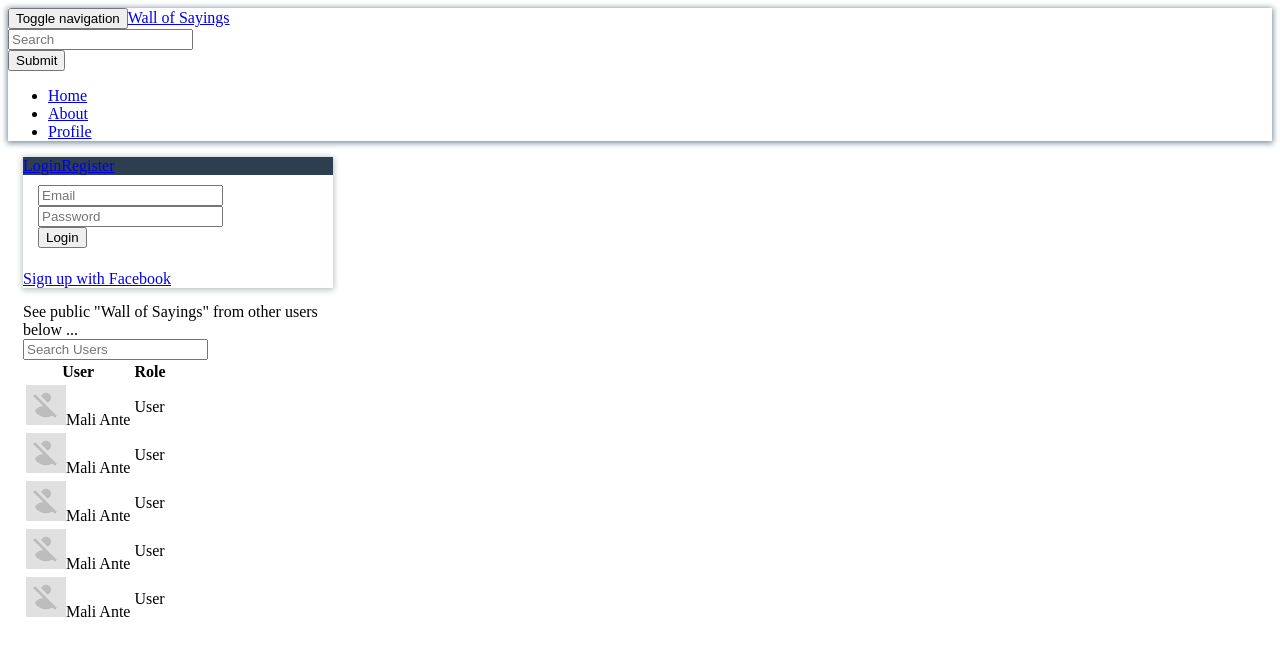
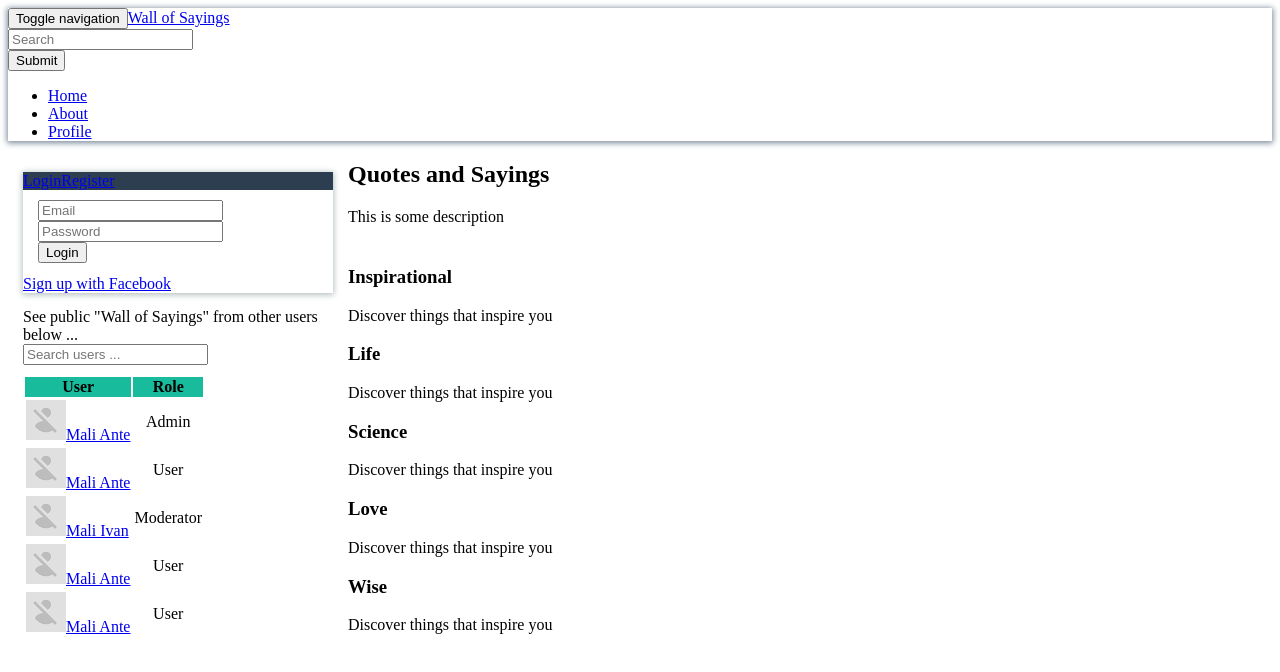
Before and after one commit to DorianSyruss/wall-of-sayings, a Vue app: page / in a window 1280 px wide. Shown: the top 672 px of the page. Built offline with nearby package versions, Linux system fonts and the light colour scheme; what vue-resource would draw is missing.

Commit message:
Add quote categories mock-up, UI polish

```diff
--- a/client/App.vue
+++ b/client/App.vue
@@ -1,8 +1,22 @@
 <template>
   <div class="page-wrapper">
     <navbar></navbar>
-    <auth-form></auth-form>
-    <users></users>
+    <div class="content-left">
+      <auth-form></auth-form>
+      <users></users>
+    </div>
+    <div class="content-center col-sm-8">
+      <div class="top-content col-sm-12">
+        <div class="content-title">
+          <h2>{{ title }}</h2>
+        </div>
+        <div class="description">
+          <p>{{ description }}</p>
+        </div>
+      </div>
+      <categories></categories>
+      <quotes></quotes>
+    </div>
   </div>
 </template>
 
@@ -10,16 +24,28 @@
   import AuthForm from 'components/auth/index.vue';
   import Navbar from 'components/navbar/Navbar.vue';
   import Users from 'components/Users.vue';
+  import Quotes from 'components/Quotes.vue';
+  import Categories from 'components/Categories.vue';
 
   export default {
+    data() {
+      return {
+        title: 'Quotes and Sayings',
+        description: 'This is some description'
+      };
+    },
     components: {
       Navbar,
       AuthForm,
-      Users
+      Users,
+      Categories,
+      Quotes
     }
   };
 </script>
 
 <style lang="scss" scoped>
-
+  .content-left {
+    float: left;
+  }
 </style>
--- /dev/null
+++ b/client/components/Categories.vue
@@ -0,0 +1,51 @@
+<template>
+  <div class="row">
+    <div class="categories col-sm-12">
+      <div class="col-sm-4" v-for="categorie in categories">
+        <div class="panel panel-default">
+          <div class="panel-heading">
+            <h3 class="panel-title">{{ categorie.title }}</h3>
+          </div>
+          <div class="panel-body">
+            {{ categorie.description }}
+          </div>
+        </div>
+      </div>
+    </div>
+  </div>
+</template>
+
+<script>
+  export default {
+    data() {
+      return {
+        categories: [{
+          title: 'Inspirational',
+          description: 'Discover things that inspire you'
+        }, {
+          title: 'Life',
+          description: 'Discover things that inspire you'
+        }, {
+          title: 'Science',
+          description: 'Discover things that inspire you'
+        }, {
+          title: 'Love',
+          description: 'Discover things that inspire you'
+        }, {
+          title: 'Wise',
+          description: 'Discover things that inspire you'
+        }]
+      };
+    }
+  };
+</script>
+
+<style lang="scss" scoped>
+  .categories {
+    margin-top: 40px;
+  }
+
+  .panel {
+    border-radius: 0;
+  }
+</style>
--- /dev/null
+++ b/client/components/Quotes.vue
@@ -0,0 +1,13 @@
+<template>
+  <div class="quotes">
+
+  </div>
+</template>
+
+<script>
+  export default {};
+</script>
+
+<style lang="scss" scoped>
+
+</style>
--- a/client/components/Users.vue
+++ b/client/components/Users.vue
@@ -7,8 +7,8 @@
         </div>
       </div>
     </div>
-    <div class="input-group-sm">
-      <input type="text" class="form-control" placeholder="Search Users">
+    <div class="search-users input-group-sm">
+      <input type="text" class="form-control" placeholder="Search users ...">
     </div>
     <div class="profiles table">
       <table class="table user-list">
@@ -24,9 +24,9 @@
               <img class="img-circle"
                :src="user.image"
                alt="User Pic">
-              <a class="user-link">{{ user.name }}</a>
+              <a href="#" class="user-link">{{ user.name }}</a>
             </td>
-            <td>
+            <td class="align-center">
               {{ user.role }}
             </td>
           </tr>
@@ -42,23 +42,23 @@
       return {
         users: [{
           name: 'Mali Ante',
-          image: 'assets/profile/profile.png',
+          image:'assets/profile/profile.png',
+          role: 'Admin'
+        }, {
+          name: 'Mali Ante',
+          image:'assets/profile/profile.png',
+          role: 'User'
+        }, {
+          name: 'Mali Ivan',
+          image:'assets/profile/profile.png',
+          role: 'Moderator'
+        }, {
+          name: 'Mali Ante',
+          image:'assets/profile/profile.png',
           role: 'User'
         }, {
           name: 'Mali Ante',
-          image: 'assets/profile/profile.png',
-          role: 'User'
-        }, {
-          name: 'Mali Ante',
-          image: 'assets/profile/profile.png',
-          role: 'User'
-        }, {
-          name: 'Mali Ante',
-          image: 'assets/profile/profile.png',
-          role: 'User'
-        }, {
-          name: 'Mali Ante',
-          image: 'assets/profile/profile.png',
+          image:'assets/profile/profile.png',
           role: 'User'
         }]
       };
@@ -67,17 +67,36 @@
 </script>
 
 <style lang="scss" scoped>
+  @import '../style/constants';
+
   .users {
     margin: 15px;
     width: 310px;
     height: 500px;
 
+    .search-users {
+      margin-bottom: 10px;
+    }
+
     .profiles {
-      td {
-        vertical-align: middle;
+      thead {
+        background: #18BC9C;
+
+        th {
+          text-align: center;
+        }
       }
-      img {
-        width: 40px;
+
+      tbody {
+        border-bottom: 1px solid $theme-color-light;
+
+        td {
+          vertical-align: middle;
+        }
+
+        img {
+          width: 40px;
+        }
       }
     }
   }
--- a/client/components/auth/Login.vue
+++ b/client/components/auth/Login.vue
@@ -59,6 +59,5 @@
 <style lang="scss" scoped>
   .login-form {
     padding: 10px 15px 12px 15px;
-    margin: 0 0 10px 0;
   }
 </style>
--- a/client/components/auth/index.vue
+++ b/client/components/auth/index.vue
@@ -34,7 +34,7 @@
 
   .auth-form {
     margin: 15px;
-    max-width: 310px;
+    width: 310px;
     @include box-shadow($shadow-color-light);
 
     .auth-menu {
--- a/client/style/constants.scss
+++ b/client/style/constants.scss
@@ -1,6 +1,7 @@
 $err-msg-color: #E74C3C;
 $info-msg-color: #F39C12;
 $theme-color-dark: #2C3E50;
+$theme-color-light: #18BC9C;
 $shadow-color-light: #b7c1c1;
 $shadow-color-dark: #778899;
 
--- a/client/style/main.scss
+++ b/client/style/main.scss
@@ -1,7 +1,20 @@
 @import './constants.scss';
+
+.clearfix:after {
+  visibility: hidden;
+  display: block;
+  font-size: 0;
+  content: " ";
+  clear: both;
+  height: 0;
+}
 
 .err-label {
   color: $err-msg-color;
+}
+
+.align-center {
+  text-align: center;
 }
 
 .error {
```
